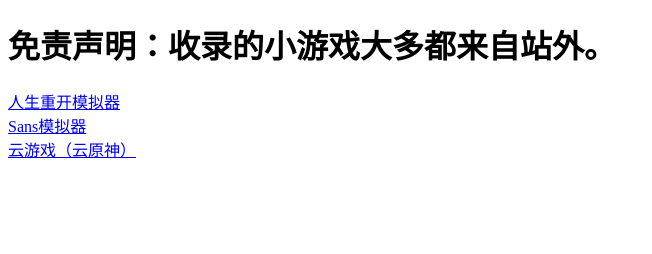
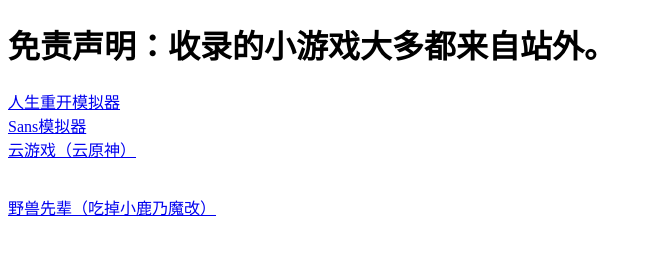
Before and after one commit to jialeyueyue/all-games-pwm, a plain HTML site: page Index.html in a window 1280 px wide. Shown: the whole page, without its empty margins (0-652 px from the left). Drawn offline with Linux system fonts and the light colour scheme.

Commit message:
Update Index.html

```diff
--- a/Index.html
+++ b/Index.html
@@ -13,6 +13,7 @@
 <p><a href="https://liferestart.syaro.io/view/index.html">人生重开模拟器</a><br>
 <a href="https://jcw87.github.io/c2-sans-fight/">Sans模拟器</a><br>
 <a href="https://cg.163.com/#/mobile">云游戏（云原神）</a></p><br>
+<a href="https://jialeyueyue.github.io/EatKano/">野兽先辈（吃掉小鹿乃魔改）</a></p><br>
 
     </head>
 
```
